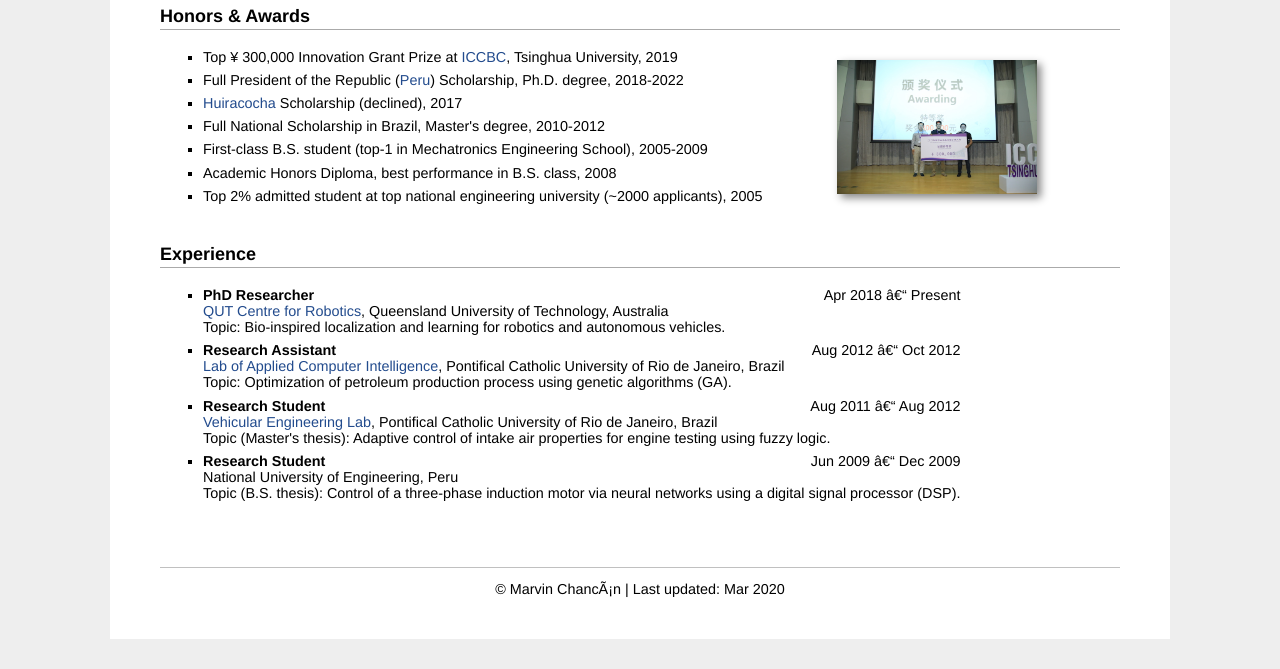
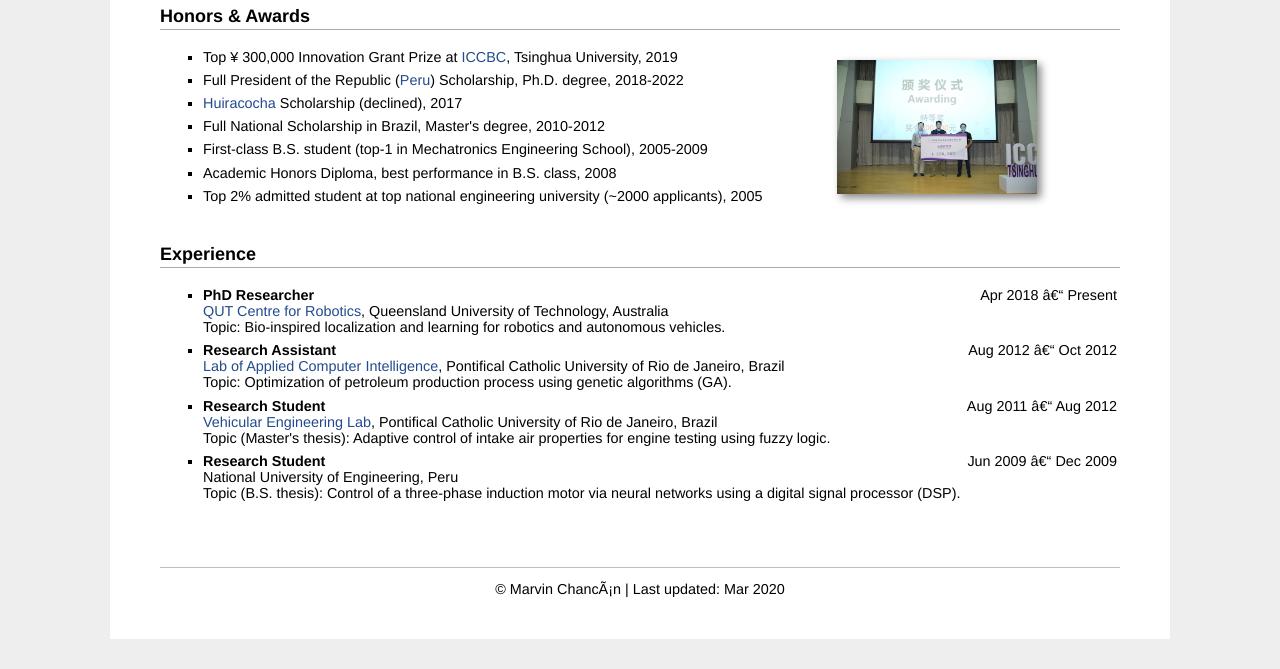
Before and after one commit to mchancan/mchancan.github.io, a Jekyll site: the page built from index.html, in a window 1280 px wide. Shown: the part 1104-1773 px from the top of the page. Built offline with Jekyll 4.4.1, drawn with Linux system fonts in a browser that asks for light colours; comment, search, counter and statistics services are not loaded.

Commit message:
Update index.html

```diff
--- a/index.html
+++ b/index.html
@@ -126,10 +126,10 @@ title: Marvin
 </table>
 
 <h2>Experience</h2>
-<table>
+<table width="100%">
 <tbody>
 	<tr>
-		<td>
+		<td width="100%">
 			<ul>
 				<li>
 					<div style="float:left; text-align:left"><b>PhD Researcher</b></div> <div style="float:right; text-align:right">Apr 2018 – Present</div><br>
```
